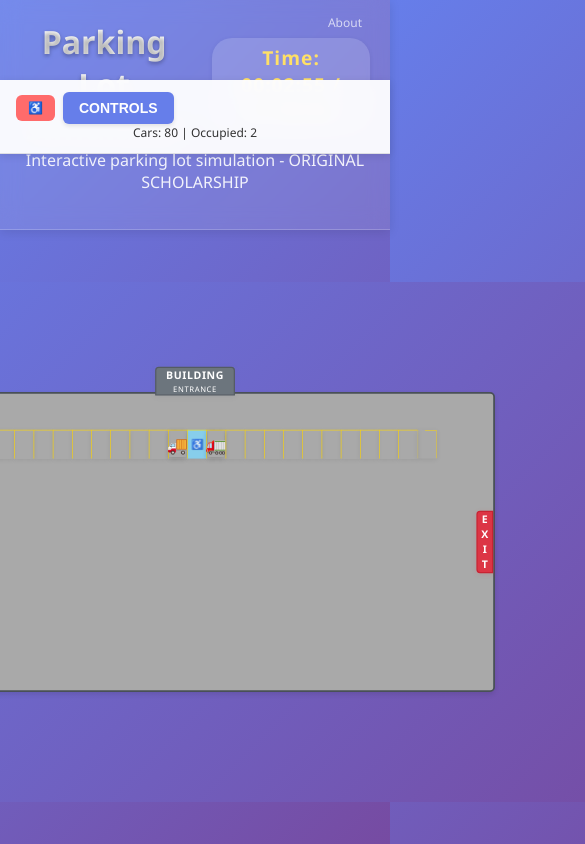
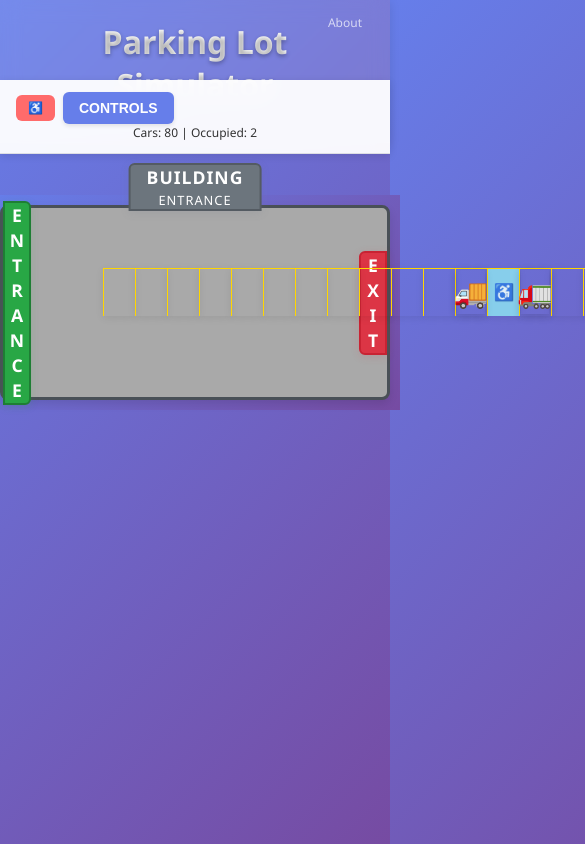
Before and after one commit to josephecombs/parking-lot-simulator, a React (Create React App) app: page / in a window 390 px wide. Shown: the top 844 px of the page, 585 px wide, since content can reach past the window. Built offline with nearby package versions, Linux system fonts and the light colour scheme.

Commit message:
media query beginning to work

```diff
--- a/src/App.js
+++ b/src/App.js
@@ -384,7 +384,7 @@ function App() {
 
               <div style={{ display: 'flex', alignItems: 'center', justifyContent: 'center', gap: 24 }}>
                 <h1 style={{ margin: 0 }}>Parking Lot Simulator</h1>
-                <div className="time-ticker" style={{ display: 'flex', alignItems: 'center', gap: 16 }}>
+                <div className="time-ticker desktop" style={{ display: 'flex', alignItems: 'center', gap: 16 }}>
                   <span>
                     Time: <span>{formatTime(time)}</span> / {formatTime(TOTAL_SIMULATION_TIME)}
                   </span>
@@ -415,7 +415,7 @@ function App() {
                   </div>
                 </div>
               </div>
-              <p>Interactive parking lot simulation - ORIGINAL SCHOLARSHIP</p>
+              <p className='desktop'>Interactive parking lot simulation - ORIGINAL SCHOLARSHIP</p>
               <div style={{ display: 'flex', justifyContent: 'space-between', marginTop: 16 }}>
                 {/* Simulation Controls and Demographic Stats on the Left */}
                 <div className="desktop" style={{ display: 'flex', flexDirection: 'column', gap: 16, flex: 1 }}>
--- a/src/styles/ParkingLot.css
+++ b/src/styles/ParkingLot.css
@@ -54,3 +54,18 @@
     transform: scale(0.6);
   }
 }
+
+/* Mobile-first responsive design - override explicit dimensions on small screens */
+@media (max-width: 480px) {
+  .parking-lot {
+    width: 100vw !important;
+    height: 50vw !important; /* Half the height */
+    max-width: 100vw !important;
+    transform: none !important; /* Remove any scaling */
+  }
+
+  .parking-lot-container {
+    padding: 10px;
+    margin-top: 32px;
+  }
+}
```
